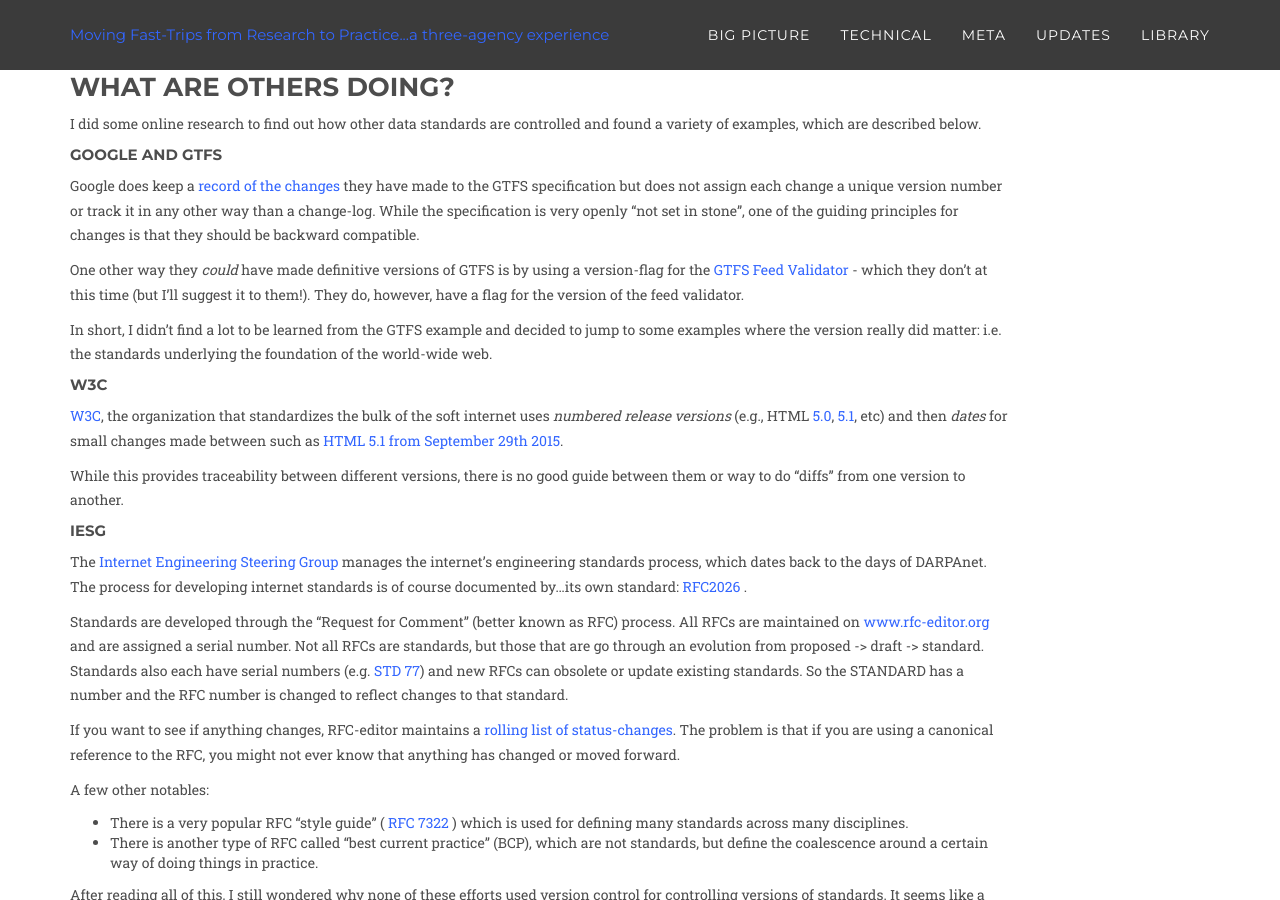
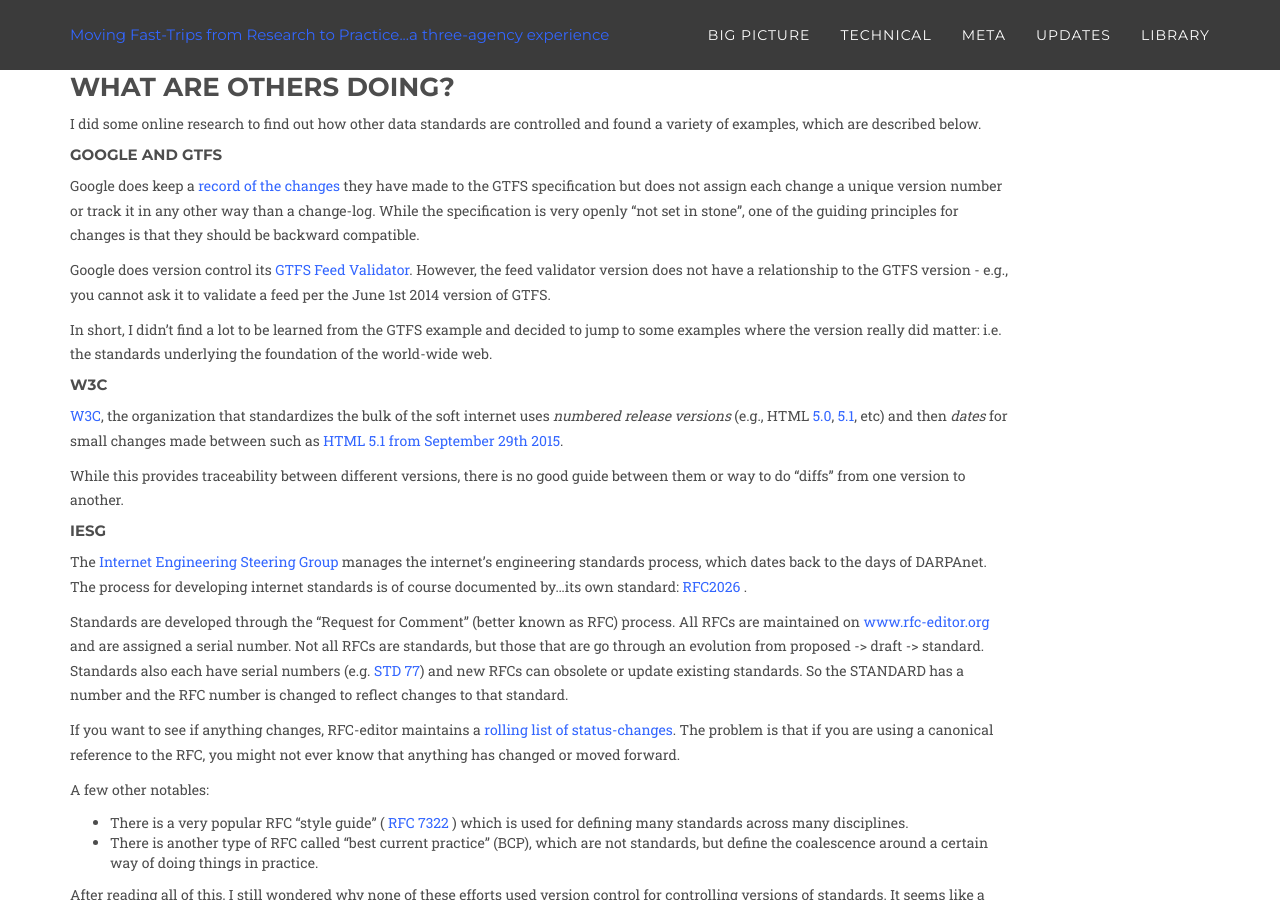
Before and after one commit to BayAreaMetro/fast-trips-project, a Jekyll site: the page built from _posts/2015-10-02-standards-for-standards.md, in a window 1280 px wide and 900 px high, scrolled down 657 px. Built offline with Jekyll 4.4.1, drawn with Linux system fonts in a browser that asks for light colours; some web fonts are replaced; comment, search, counter and statistics services are not loaded.

Commit message:
Update post for clarity.

```diff
--- a/_posts/2015-10-02-standards-for-standards.md
+++ b/_posts/2015-10-02-standards-for-standards.md
@@ -40,10 +40,9 @@ set in stone", one of the guiding principles for changes is that they should be
 
 <!--break-->
 
-One other way they *could* have made definitive versions of GTFS is by using a version-flag for
-the [GTFS Feed Validator](https://github.com/google/transitfeed/wiki/FeedValidator) - which they
-don't at this time (but I'll suggest it to them!).  They do, however, have a flag for the version
-of the feed validator.
+Google does version control its [GTFS Feed Validator](https://github.com/google/transitfeed/wiki/FeedValidator).
+However, the feed validator version does not have a relationship to the GTFS version - e.g.,
+you cannot ask it to validate a feed per the June 1st 2014 version of GTFS.
 
 In short, I didn't find a lot to be learned from the GTFS example and decided to jump to
 some examples where the version really did matter: i.e. the standards underlying the foundation
```
